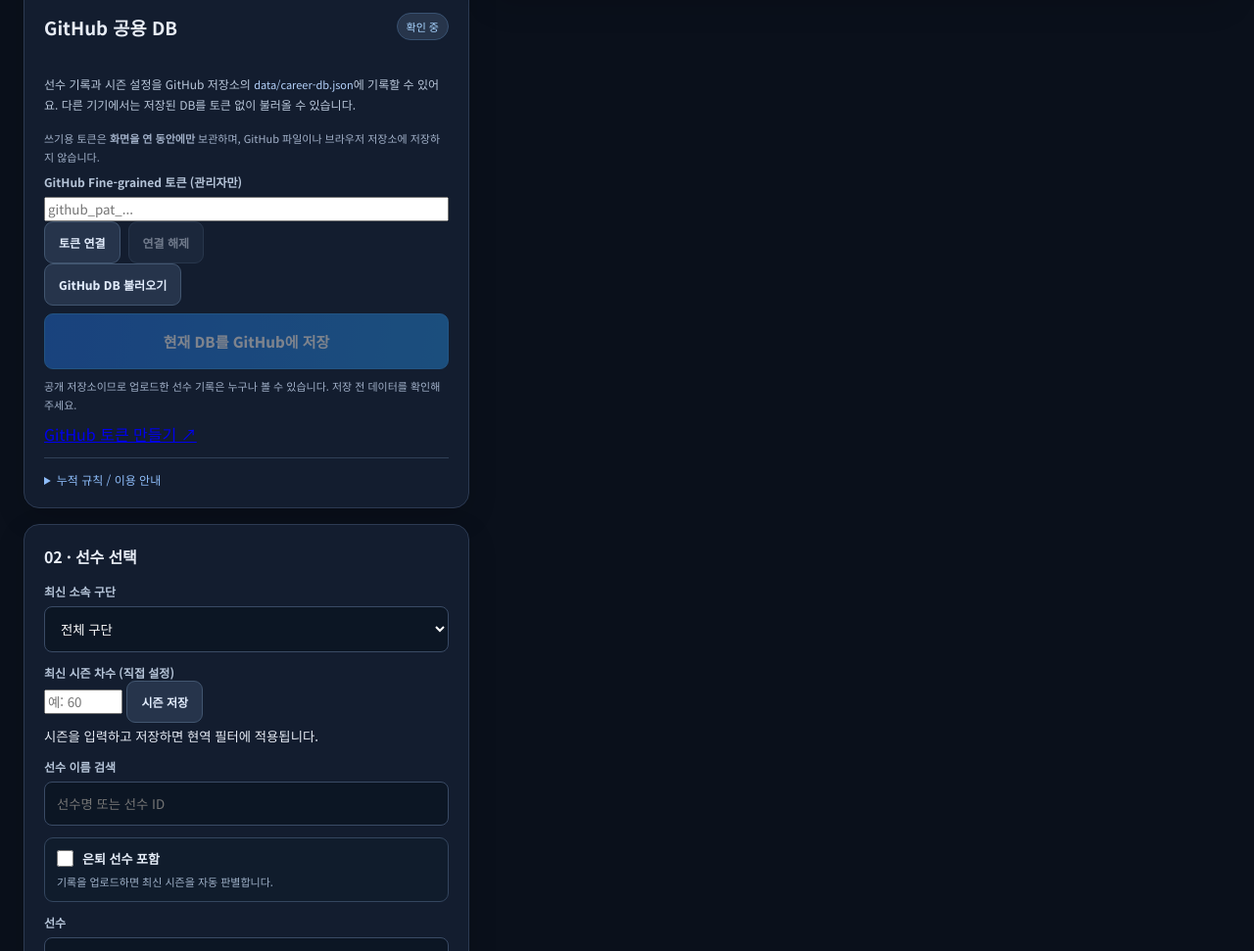
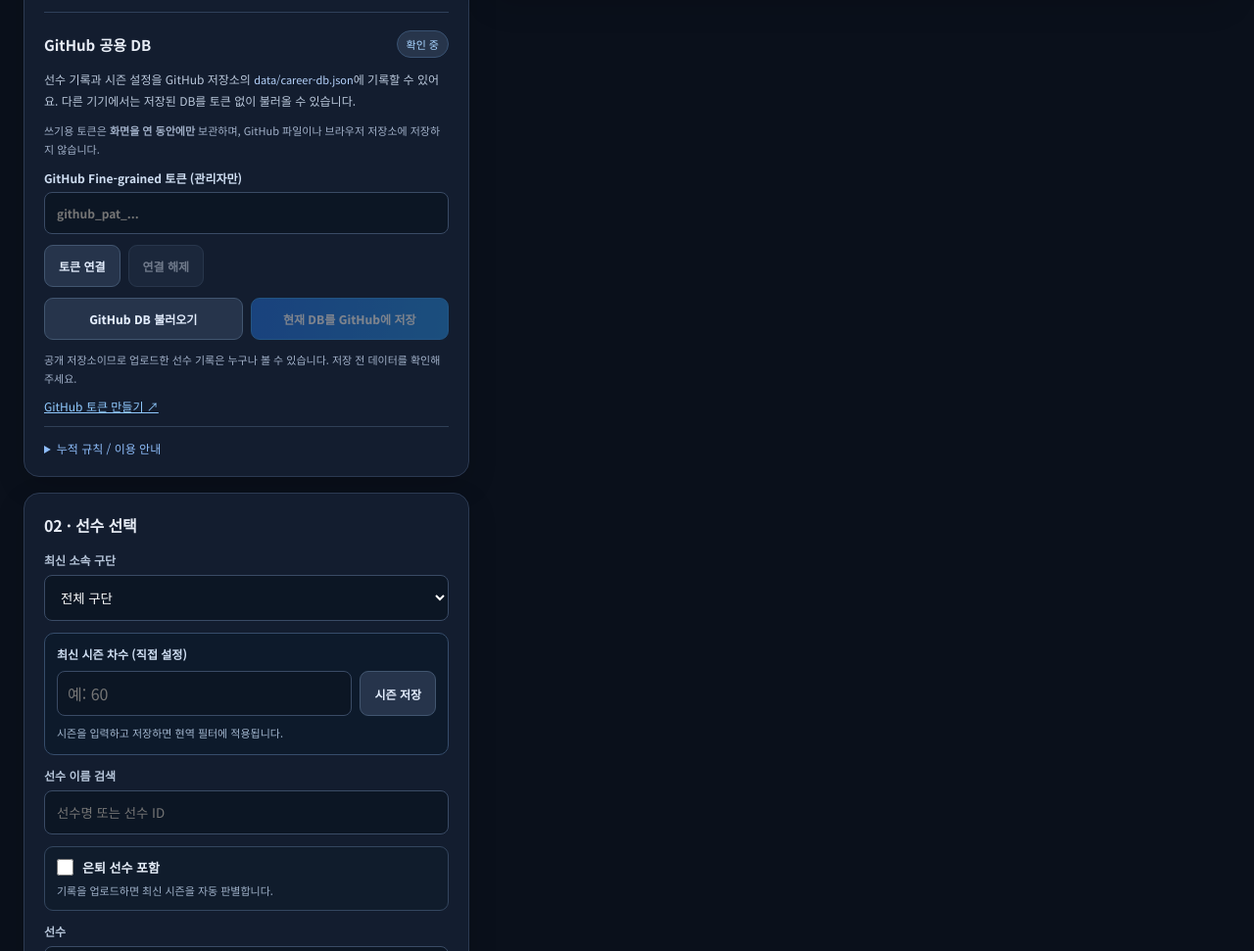
Before and after one commit to p0emkite/RKBO_CareerMaker, a plain HTML site: page index.html in a window 1280 px wide. Shown: the part 475-1446 px from the top of the page at 98% size. Drawn offline with nearby package versions, Linux system fonts and the light colour scheme.

Commit message:
style: current-season editor and GitHub sync panel

```diff
--- a/styles.css
+++ b/styles.css
@@ -2,3 +2,22 @@
 textarea{width:100%;background:#0c1624;border:1px solid #3a4b65;color:#f7f8fa;border-radius:8px;padding:10px 12px;resize:vertical;line-height:1.7;font-family:inherit;min-height:92px}input[type=color]{height:42px;width:100%;padding:3px;border:1px solid #405571;background:#122239;border-radius:8px}textarea:focus{outline:2px solid #3b98f6}
 
 .player-status-filter{display:flex;flex-direction:column;gap:6px;border:1px solid #34465f;border-radius:9px;background:#101c2c;padding:11px 12px}.player-status-filter .retired-toggle{display:flex;align-items:center;gap:9px;font-size:13px;color:#e6eef9;cursor:pointer}.retired-toggle input{width:17px;height:17px;accent-color:#68a9f6;margin:0}.player-status-filter small{font-size:11px;line-height:1.55;color:#9fb1c8}
+
+/* Manually configured season and GitHub-backed shared database */
+.season-settings{border:1px solid #364d6b;border-radius:10px;padding:12px;background:#0d1a2b;display:grid;gap:9px}
+.season-settings>label,.github-sync .fields label{font-size:12px;font-weight:700;color:#cfdef2;display:grid;gap:6px}
+.season-save-row{display:flex;gap:8px}
+.season-save-row input{min-width:0;flex:1;background:#0c1624;border:1px solid #3a4b65;color:#fff;border-radius:8px;padding:10px;font:inherit}
+.season-save-row button{white-space:nowrap}
+.season-settings small{color:#a3b7cf;font-size:11px;line-height:1.6}
+.github-sync{border-top:1px solid #2f405a;padding-top:18px;margin-top:17px;display:grid;gap:11px}
+.github-sync h3{margin:0;font-size:15px}
+.github-sync .section-title{margin-bottom:0}
+.github-sync .help{margin:0}
+.github-sync .fields input{background:#0c1624;border:1px solid #3a4b65;color:#fff;border-radius:8px;padding:12px;width:100%;font:inherit}
+.github-sync .action-row{align-items:stretch}
+.github-sync .github-db-actions{display:grid;grid-template-columns:1fr 1fr}
+.github-sync .github-db-actions button{width:100%;font-size:12px;padding:12px 8px}
+.github-sync .hint{margin:0}
+.github-sync .github-settings-link{font-size:12px;color:#91caff;text-decoration:underline}
+@media(max-width:420px){.github-sync .github-db-actions{grid-template-columns:1fr}}
```
